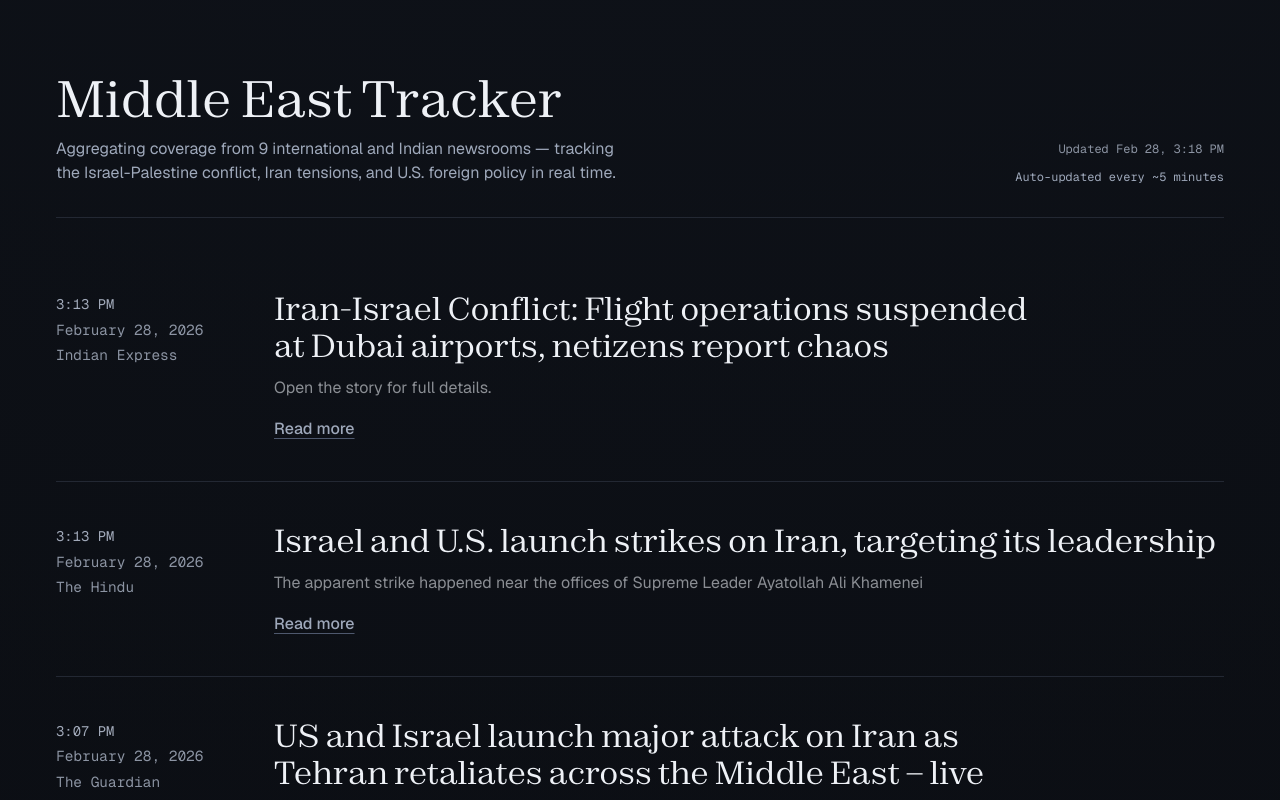
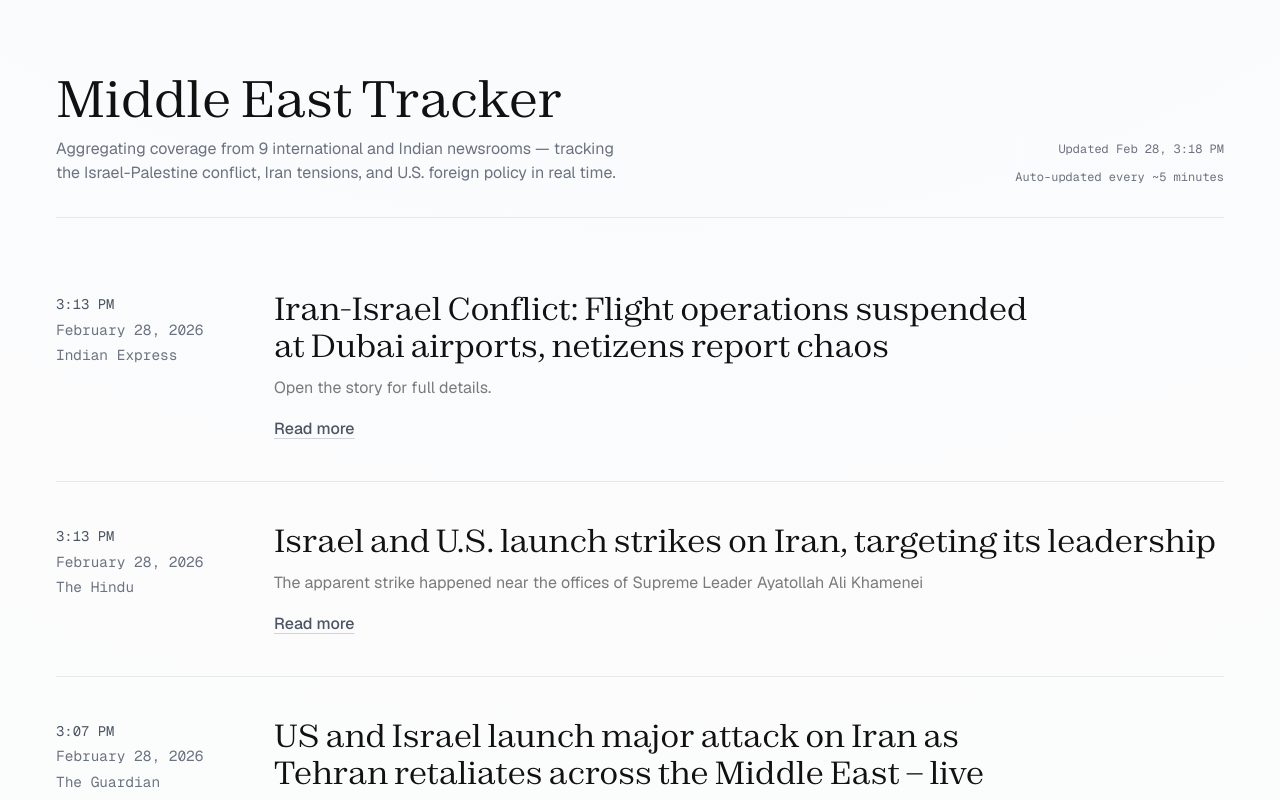
Before and after one commit to abhilashbaishya/middle-east-tracker, a Next.js app: page / in a window 1280 px wide. Shown: the top 800 px of the page. Built offline with nearby package versions, Linux system fonts and the light colour scheme.

Commit message:
Switch to light theme for production
Co-Authored-By: Claude Opus 4.6 <noreply@anthropic.com>

```diff
--- a/src/app/globals.css
+++ b/src/app/globals.css
@@ -1,21 +1,21 @@
 @import "tailwindcss";
 
 :root {
-  --background: #050608;
-  --foreground: #eef1f6;
-  --muted: #8c94a3;
-  --muted-light: #a1a9b9;
-  --subtle: #9ea8ba;
-  --divider: #232833;
-  --headline: #eef1f6;
-  --headline-hover: #f4f6fb;
-  --description: rgba(238, 241, 246, 0.56);
-  --cta-text: #9ea8ba;
-  --cta-underline: #4e586d;
-  --error: #cdd3e1;
-  --empty-border: #232833;
-  --bg-gradient-start: #10141c;
-  --bg-gradient-end: #080a0d;
+  --background: #ffffff;
+  --foreground: #1a1a1a;
+  --muted: #6b7280;
+  --muted-light: #4b5563;
+  --subtle: #6b7280;
+  --divider: #e5e7eb;
+  --headline: #111111;
+  --headline-hover: #000000;
+  --description: rgba(17, 17, 17, 0.55);
+  --cta-text: #4b5563;
+  --cta-underline: #d1d5db;
+  --error: #374151;
+  --empty-border: #e5e7eb;
+  --bg-gradient-start: #f9fafb;
+  --bg-gradient-end: #ffffff;
 }
 
 @theme inline {
```
